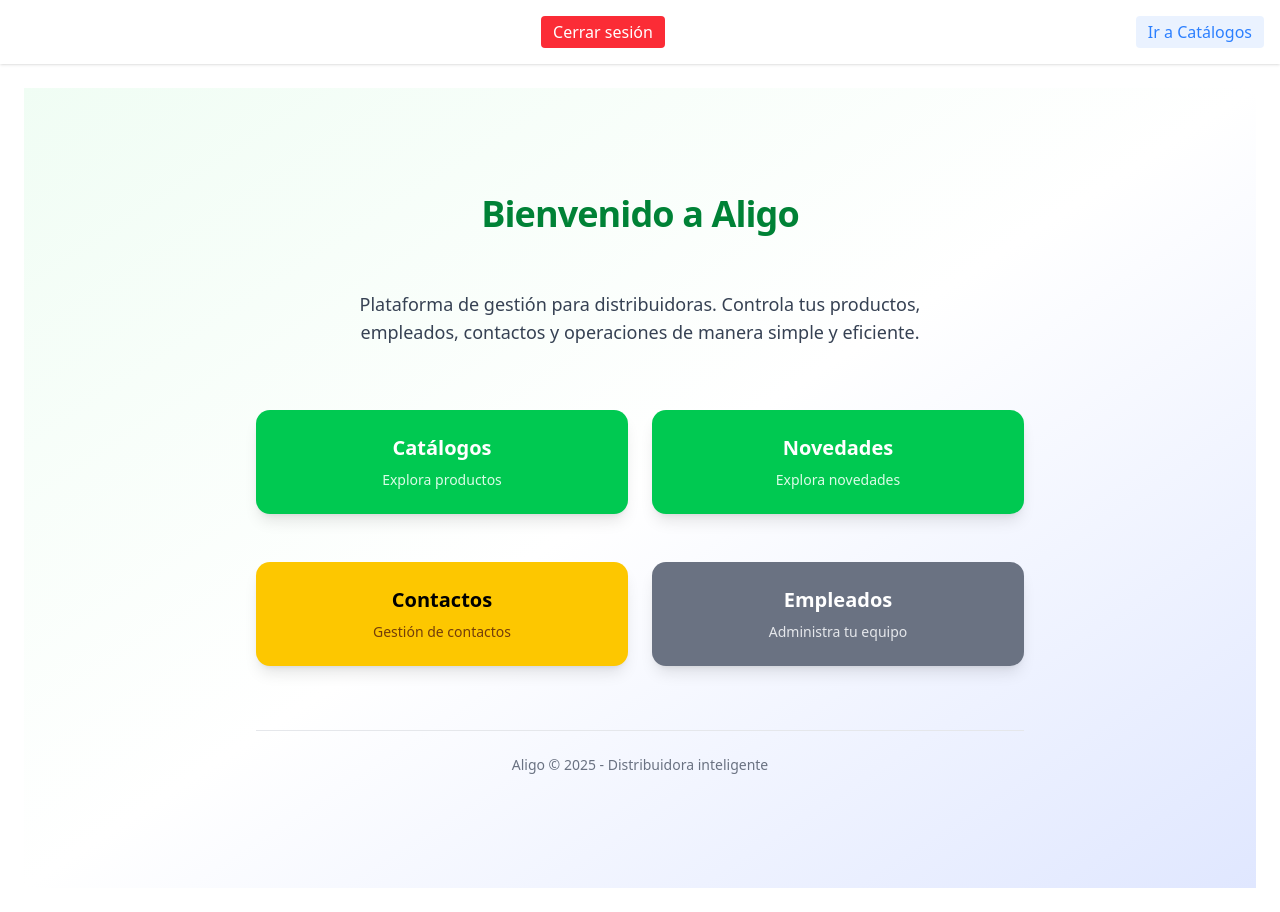
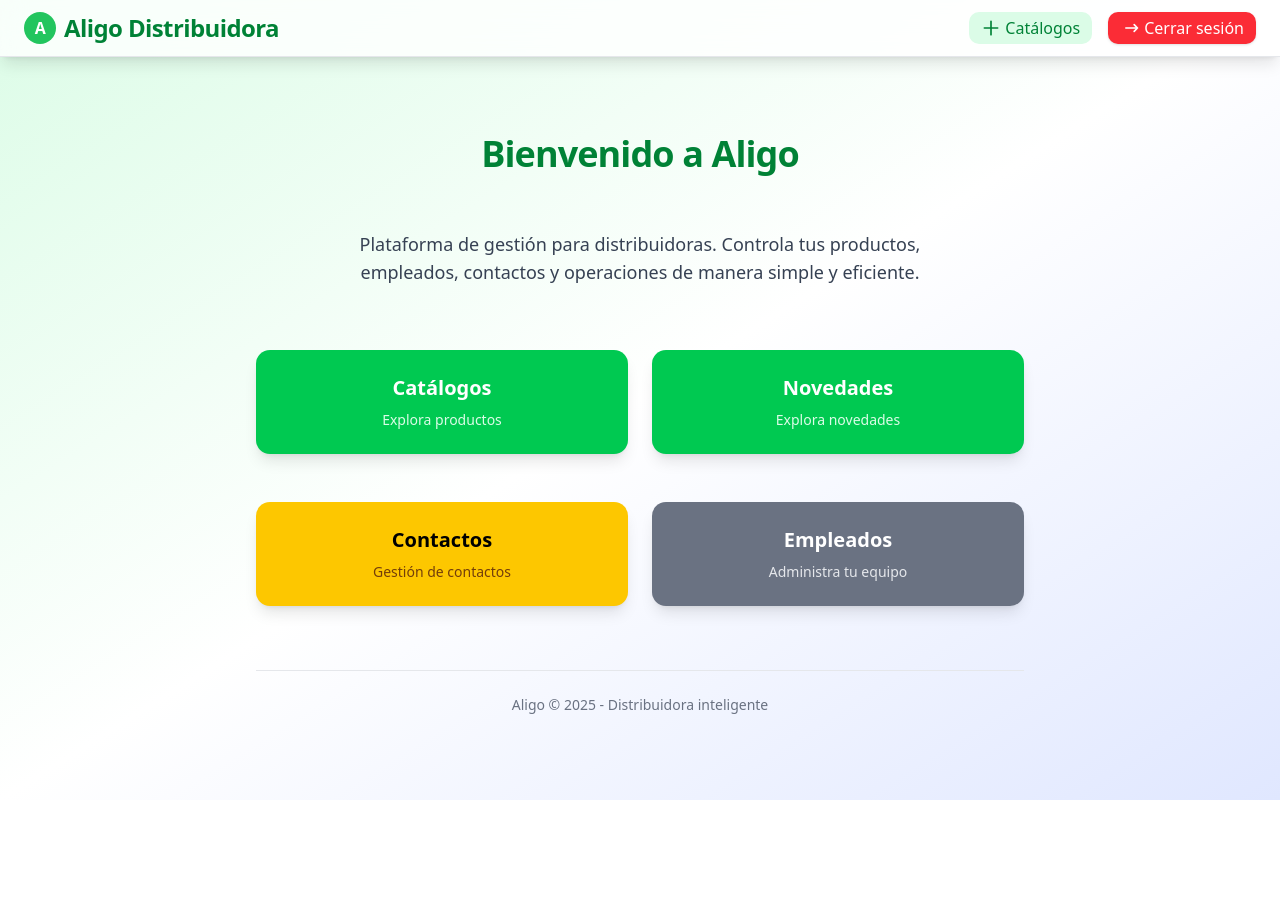
Before and after one commit to ohmia-studio/Aligo, a Next.js app: page /dashboard in a window 1280 px wide. After the commit the page ends 800 px from the top, so only its background shows below. Built offline with nearby package versions, Linux system fonts and the light colour scheme.

Commit message:
Add catalogs with other colors and refactor layout

```diff
--- a/app/dashboard/catalogos/page.tsx
+++ b/app/dashboard/catalogos/page.tsx
@@ -83,7 +83,7 @@ export default function CatalogosPage() {
   }, []);
 
   return (
-    <main className="mx-auto w-full max-w-5xl bg-white px-2 py-6 sm:px-6 lg:px-8">
+    <>
       <header className="mb-8 flex flex-col items-center gap-2 text-center">
         <h1 className="text-3xl font-extrabold tracking-tight text-blue-500 sm:text-4xl">
           Gestión de Catálogos
@@ -92,7 +92,7 @@ export default function CatalogosPage() {
           Sube y gestiona tus catálogos PDF de manera simple y segura
         </p>
       </header>
-      <section className="flex flex-col gap-8 lg:flex-row lg:items-start">
+      <section className="flex flex-col gap-8 rounded-xl bg-gray-50 p-4 shadow-sm lg:flex-row lg:items-start">
         <article className="w-full lg:w-1/2">
           <CatalogUploadForm onUploadSuccess={handleUploadSuccess} />
         </article>
@@ -115,6 +115,6 @@ export default function CatalogosPage() {
         onCancel={handleDeleteCancel}
         catalogName={catalogToDelete?.name}
       />
-    </main>
+    </>
   );
 }
--- a/app/dashboard/layout.tsx
+++ b/app/dashboard/layout.tsx
@@ -17,7 +17,7 @@ export default function DashboardLayout({
     startTransition(async () => {
       const result = await logoutUser();
       if (result?.status >= 400) {
-        setError(result.message); // guardo el error y lo muestro
+        setError(result.message);
       } else {
         router.push('/');
       }
@@ -25,27 +25,76 @@ export default function DashboardLayout({
   };
 
   return (
-    <div className="flex min-h-screen flex-col">
-      <header className="flex items-center justify-between p-4 shadow">
-        <Link href="/dashboard" className="cursor-pointer font-bold text-white">
-          Mi app
+    <div className="flex min-h-screen flex-col bg-gradient-to-br from-green-100 via-white to-indigo-100">
+      <header className="sticky top-0 z-30 flex items-center justify-between gap-4 border-b border-gray-200 bg-white/80 px-6 py-3 shadow-lg backdrop-blur-md">
+        <Link
+          href="/dashboard"
+          className="flex items-center gap-2 text-2xl font-extrabold tracking-tight text-green-700 transition hover:text-green-800"
+        >
+          <svg
+            width="32"
+            height="32"
+            viewBox="0 0 32 32"
+            fill="none"
+            xmlns="http://www.w3.org/2000/svg"
+          >
+            <circle cx="16" cy="16" r="16" fill="#22c55e" />
+            <text
+              x="16"
+              y="22"
+              textAnchor="middle"
+              fontSize="16"
+              fill="white"
+              fontWeight="bold"
+            >
+              A
+            </text>
+          </svg>
+          Aligo Distribuidora
         </Link>
-
-        <form action={handleLogout}>
+        <nav className="flex items-center gap-2">
+          <Link
+            href="/dashboard/catalogos"
+            className="flex items-center gap-1 rounded-lg bg-green-100 px-3 py-1 font-medium text-green-700 transition hover:bg-green-200"
+          >
+            <svg
+              className="h-5 w-5"
+              fill="none"
+              stroke="currentColor"
+              strokeWidth="2"
+              viewBox="0 0 24 24"
+            >
+              <path
+                strokeLinecap="round"
+                strokeLinejoin="round"
+                d="M12 4v16m8-8H4"
+              />
+            </svg>
+            Catálogos
+          </Link>
+          <form action={handleLogout} className="ml-2">
             <button
               type="submit"
               disabled={isPending}
-            className="rounded bg-red-500 px-3 py-1 text-white hover:bg-red-600 disabled:opacity-50"
+              className="flex cursor-pointer items-center gap-1 rounded-lg bg-red-500 px-3 py-1 font-medium text-white shadow transition hover:bg-red-600 focus:ring-2 focus:ring-red-400 focus:outline-none disabled:opacity-50"
             >
+              <svg
+                className="h-5 w-5"
+                fill="none"
+                stroke="currentColor"
+                strokeWidth="2"
+                viewBox="0 0 24 24"
+              >
+                <path
+                  strokeLinecap="round"
+                  strokeLinejoin="round"
+                  d="M17 16l4-4m0 0l-4-4m4 4H7"
+                />
+              </svg>
               {isPending ? 'Cerrando...' : 'Cerrar sesión'}
             </button>
           </form>
-        <Link
-          href="/dashboard/catalogos"
-          className="cursor-pointer rounded bg-blue-500/10 px-3 py-1 text-blue-500"
-        >
-          Ir a Catálogos
-        </Link>
+        </nav>
       </header>
 
       {error && (
@@ -54,7 +103,11 @@ export default function DashboardLayout({
         </div>
       )}
 
-      <main className="flex-1 p-6">{children}</main>
+      <main className="animate-fade-in flex flex-1 flex-col items-center justify-center">
+        <div className="w-full max-w-5xl px-2 py-8 sm:px-6 lg:px-10">
+          {children}
+        </div>
+      </main>
     </div>
   );
 }
--- a/app/dashboard/page.tsx
+++ b/app/dashboard/page.tsx
@@ -2,7 +2,7 @@ import Link from 'next/link';
 
 export default function DashboardHome() {
   return (
-    <div className="flex min-h-screen w-full flex-col items-center justify-center bg-gradient-to-br from-green-50 via-white to-indigo-100 px-2 py-8 sm:px-8">
+    <>
       <header className="flex w-full flex-col items-center py-4">
         <h1 className="mb-2 text-center text-3xl font-bold tracking-tight text-green-700 sm:text-4xl">
           Bienvenido a Aligo
@@ -82,6 +82,6 @@ export default function DashboardHome() {
           Aligo &copy; {new Date().getFullYear()} - Distribuidora inteligente
         </span>
       </footer>
-    </div>
+    </>
   );
 }
```
Lines whose indentation alone changed are shown as unchanged.
